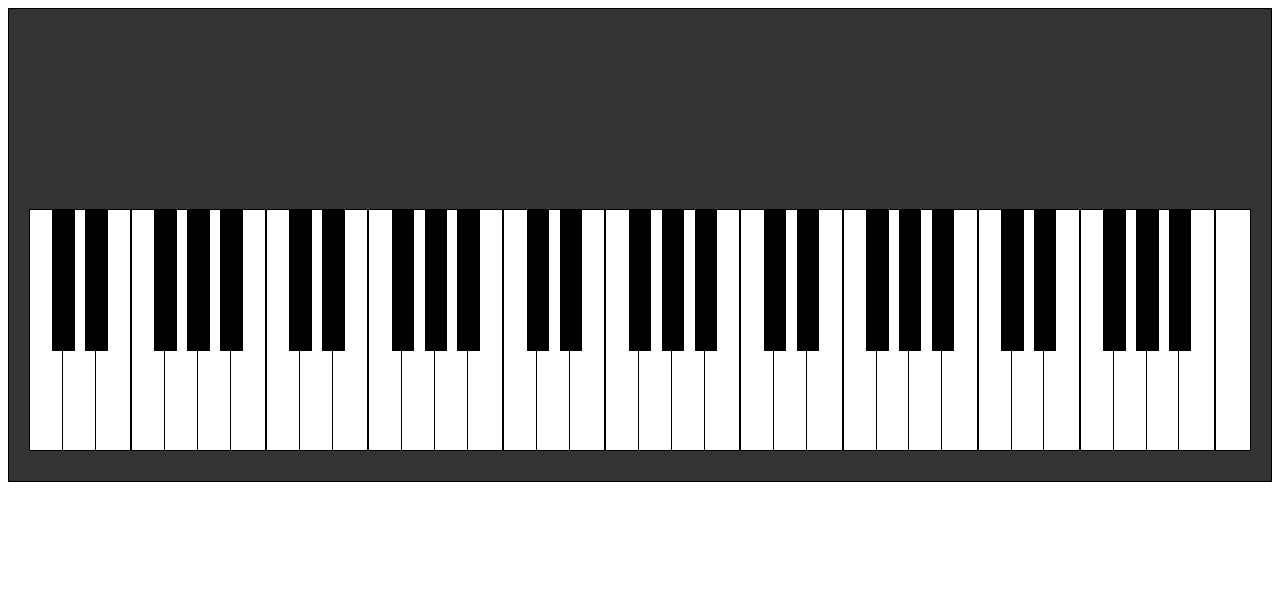
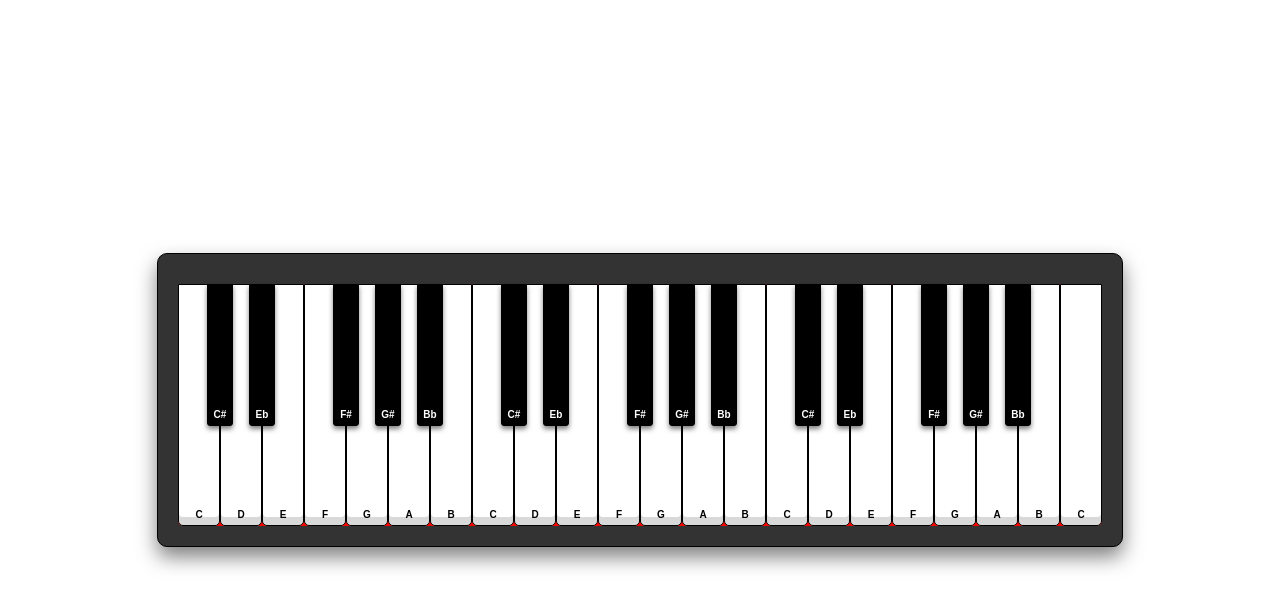
Before and after one commit to ciudinandreea/Multimedia-Homeworks, a plain HTML site: page Laboratory 2 - HTML, CSS/index.html in a window 1280 px wide. Drawn offline with Linux system fonts and the light colour scheme.

Commit message:
Optional homework seminar 2

```diff
--- a/Laboratory 2 - HTML, CSS/index.html
+++ b/Laboratory 2 - HTML, CSS/index.html
@@ -1,100 +1,159 @@
 <!DOCTYPE html>
 <html lang="en">
+
 <head>
     <meta charset="UTF-8">
     <meta name="viewport" content="width=device-width, initial-scale=1.0">
     <title>Document</title>
     <style>
+        /* Exercise 1 */
+        html,
+        body {
+            height: 100vh;
+            margin: 0;
+            display: flex;
+            justify-content: center;
+            align-items: center;
+
+        }
+
         #keyboard {
             background-color: #333;
             border: 1px solid black;
-            padding: 200px 20px 30px 20px;
+            padding: 30px 20px 20px 20px;
+            min-width: 800px;
+            /* Exercise 2 */
+            border-radius: 10px;
+            /* Exercise 7 */
+            box-shadow: 0 10px 20px rgba(0, 0, 0, 0.5);
         }
+
+        /* Exercise 3 */
         #keypad {
             background-color: red;
             display: flex;
+            width: 100%;
+            /* Exercise 2 */
+            border-radius: 5px;
         }
+
+        .whiteKey,
+        .blackKey {
+            border: 1px solid black;
+            /* Exercise 5 */
+            transition: all 0.1s ease;
+            position: relative;
+        }
+
         .whiteKey {
             height: 240px;
             width: 40px;
             background-color: white;
-            border: 1px solid black;
+            /* Exercise 2*/
+            border-radius: 0 0 5px 5px;
+            /* Exercise 7 */
+            box-shadow: inset 0 -8px 0 rgba(0, 0, 0, 0.15);
         }
+
         .blackKey {
             height: 140px;
             width: 24px;
             background-color: black;
-            border: 1px solid black;
             margin: 0 -13px;
             z-index: 2;
+            /* Exercise 2 */
+            border-radius: 0 0 3px 3px;
+            /* Exercise 7*/
+            box-shadow: 0 3px 5px rgba(0, 0, 0, 0.5);
+        }
+
+        /* Exercise 4 & 5*/
+        .whiteKey:hover {
+            background-color: #f0f0f0;
+        }
+
+
+        .whiteKey:hover {
+            /* Exercise 7*/
+            box-shadow: inset 0 -2px 0 rgba(0, 0, 0, 0.15);
+            transform: translateY(2px);
+        }
+
+        /* Exercise 4 & 5 */
+        .blackKey:hover {
+            background-color: #333;
+        }
+
+
+        .blackKey:hover {
+            /* Exercise 7 */
+            box-shadow: 0 1px 2px rgba(0, 0, 0, 0.5);
+            transform: translateY(2px);
+        }
+
+        /* Exercise 6 */
+        .noteLabel {
+            position: absolute;
+            bottom: 5px;
+            left: 50%;
+            transform: translateX(-50%);
+            font-size: 10px;
+            font-family: Arial, sans-serif;
+            font-weight: bold;
+            text-align: center;
+        }
+
+
+        .blackKey .noteLabel {
+            color: white;
         }
     </style>
 </head>
+
 <body>
     <div id="keyboard">
         <div id="keypad">
-            <div class="whiteKey"></div>
-            <div class="blackKey"></div>
-            <div class="whiteKey"></div>
-            <div class="blackKey"></div>
-            <div class="whiteKey"></div>
-            <div class="whiteKey"></div>
-            <div class="blackKey"></div>
-            <div class="whiteKey"></div>
-            <div class="blackKey"></div>
-            <div class="whiteKey"></div>
-            <div class="blackKey"></div>
-            <div class="whiteKey"></div>
-            <div class="whiteKey"></div>
-            <div class="blackKey"></div>
-            <div class="whiteKey"></div>
-            <div class="blackKey"></div>
-            <div class="whiteKey"></div>
-            <div class="whiteKey"></div>
-            <div class="blackKey"></div>
-            <div class="whiteKey"></div>
-            <div class="blackKey"></div>
-            <div class="whiteKey"></div>
-            <div class="blackKey"></div>
-            <div class="whiteKey"></div>
-            <div class="whiteKey"></div>
-            <div class="blackKey"></div>
-            <div class="whiteKey"></div>
-            <div class="blackKey"></div>
-            <div class="whiteKey"></div>
-            <div class="whiteKey"></div>
-            <div class="blackKey"></div>
-            <div class="whiteKey"></div>
-            <div class="blackKey"></div>
-            <div class="whiteKey"></div>
-            <div class="blackKey"></div>
-            <div class="whiteKey"></div>
-            <div class="whiteKey"></div>
-            <div class="blackKey"></div>
-            <div class="whiteKey"></div>
-            <div class="blackKey"></div>
-            <div class="whiteKey"></div>
-            <div class="whiteKey"></div>
-            <div class="blackKey"></div>
-            <div class="whiteKey"></div>
-            <div class="blackKey"></div>
-            <div class="whiteKey"></div>
-            <div class="blackKey"></div>
-            <div class="whiteKey"></div>
-            <div class="whiteKey"></div>
-            <div class="blackKey"></div>
-            <div class="whiteKey"></div>
-            <div class="blackKey"></div>
-            <div class="whiteKey"></div>
-            <div class="whiteKey"></div>
-            <div class="blackKey"></div>
-            <div class="whiteKey"></div>
-            <div class="blackKey"></div>
-            <div class="whiteKey"></div>
-            <div class="blackKey"></div>
-            <div class="whiteKey"></div>
-            <div class="whiteKey"></div>
+            <div class="whiteKey"><span class="noteLabel">C</span></div>
+            <div class="blackKey"><span class="noteLabel">C#</span></div>
+            <div class="whiteKey"><span class="noteLabel">D</span></div>
+            <div class="blackKey"><span class="noteLabel">Eb</span></div>
+            <div class="whiteKey"><span class="noteLabel">E</span></div>
+            <div class="whiteKey"><span class="noteLabel">F</span></div>
+            <div class="blackKey"><span class="noteLabel">F#</span></div>
+            <div class="whiteKey"><span class="noteLabel">G</span></div>
+            <div class="blackKey"><span class="noteLabel">G#</span></div>
+            <div class="whiteKey"><span class="noteLabel">A</span></div>
+            <div class="blackKey"><span class="noteLabel">Bb</span></div>
+            <div class="whiteKey"><span class="noteLabel">B</span></div>
+
+            <div class="whiteKey"><span class="noteLabel">C</span></div>
+            <div class="blackKey"><span class="noteLabel">C#</span></div>
+            <div class="whiteKey"><span class="noteLabel">D</span></div>
+            <div class="blackKey"><span class="noteLabel">Eb</span></div>
+            <div class="whiteKey"><span class="noteLabel">E</span></div>
+            <div class="whiteKey"><span class="noteLabel">F</span></div>
+            <div class="blackKey"><span class="noteLabel">F#</span></div>
+            <div class="whiteKey"><span class="noteLabel">G</span></div>
+            <div class="blackKey"><span class="noteLabel">G#</span></div>
+            <div class="whiteKey"><span class="noteLabel">A</span></div>
+            <div class="blackKey"><span class="noteLabel">Bb</span></div>
+            <div class="whiteKey"><span class="noteLabel">B</span></div>
+
+            <div class="whiteKey"><span class="noteLabel">C</span></div>
+            <div class="blackKey"><span class="noteLabel">C#</span></div>
+            <div class="whiteKey"><span class="noteLabel">D</span></div>
+            <div class="blackKey"><span class="noteLabel">Eb</span></div>
+            <div class="whiteKey"><span class="noteLabel">E</span></div>
+            <div class="whiteKey"><span class="noteLabel">F</span></div>
+            <div class="blackKey"><span class="noteLabel">F#</span></div>
+            <div class="whiteKey"><span class="noteLabel">G</span></div>
+            <div class="blackKey"><span class="noteLabel">G#</span></div>
+            <div class="whiteKey"><span class="noteLabel">A</span></div>
+            <div class="blackKey"><span class="noteLabel">Bb</span></div>
+            <div class="whiteKey"><span class="noteLabel">B</span></div>
+            <div class="whiteKey"><span class="noteLabel">C</span></div>
         </div>
     </div>
 </body>
+
 </html>
```
